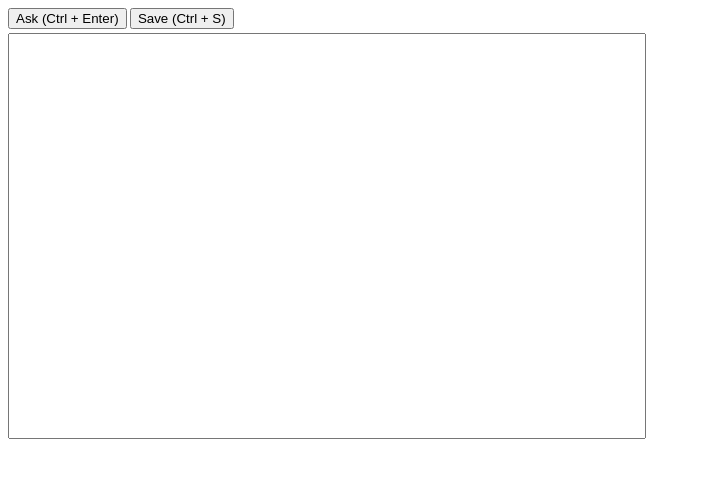
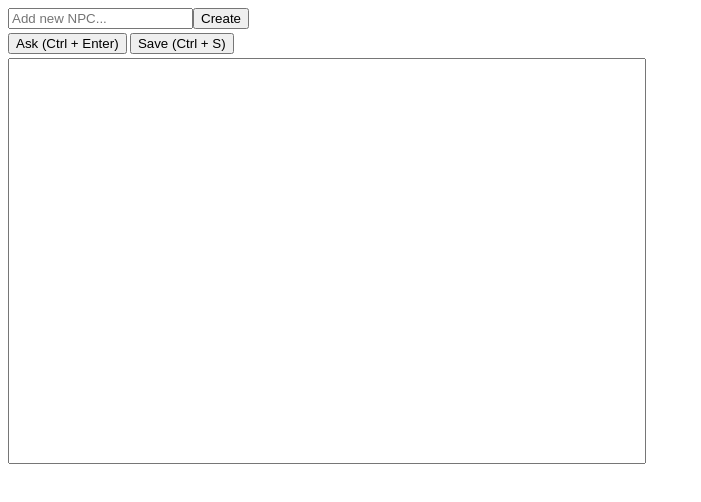
Before and after one commit to marvinisaac/solo-rpg, a Vue app: page / in a window 1280 px wide. Shown: the top 502 px of the page, without its empty margins (0-701 px from the left). Built offline with nearby package versions, Linux system fonts and the light colour scheme.

Commit message:
🚧 Create, save, and load NPCs

```diff
--- a/src/app/App.vue
+++ b/src/app/App.vue
@@ -1,4 +1,10 @@
 <template>
+    <div class="input-container">
+        <input @keyup.enter="createNpc()"
+            v-model="input.npc"
+            placeholder="Add new NPC...">
+        <button @click="createNpc()">Create</button>
+    </div>
     <div class="button-container">
         <button @click="ask()">
             <span v-if="state.isAsking">
@@ -20,6 +26,11 @@
     <div>
         <textarea id="textarea" v-model="text"></textarea>
     </div>
+    <div class="list-container">
+        <ul>
+            <li v-for="npc in list.npc" :key="npc">{{npc}}</li>
+        </ul>
+    </div>
 </template>
 
 <script>
@@ -30,13 +41,20 @@ import dexie from 'dexie'
 export default {
     data: () => ({
         db: undefined,
+        input: {
+            npc: ''
+        },
+        list: {
+            npc: []
+        },
         state: {
+            campaignId: 0,
             isAsking: false,
             isSaving: false
         },
         text: ''
     }),
-    created () {
+    async created () {
         this.text = localStorage.getItem('text') || ''
 
         // Hotkeys do NOT work with inputs by default
@@ -50,12 +68,22 @@ export default {
             this.save()
         })
 
+        // Initialize indexedDB
         this.db = new dexie('solo-rpg')
         this.db.version(1).stores({
             campaign: '++id, name',
             npc: '++id, campaignId, name',
             thread: '++id, campaignId, description',
             location: '++id, campaignId, name'
+        })
+
+        // Load saved items, if any
+        const filter = {
+            campaignId: this.state.campaignId
+        }
+        const rawNpc = await this.db.npc.where(filter).toArray() || []
+        rawNpc.forEach(npc => {
+            this.list.npc.push(npc.name)
         })
     },
     methods: {
@@ -77,6 +105,17 @@ export default {
                 this.state.isAsking = false
                 this.save()
             }, 500);
+        },
+        async createNpc() {
+            const npc = this.input.npc
+            this.list.npc.push(npc)
+            await this.db.npc.put({
+                campaignId: this.state.campaignId,
+                name: npc
+            })
+
+            // Clear input
+            this.input.npc = ''
         },
         save() {
             this.state.isSaving = true
@@ -104,4 +143,7 @@ textarea {
         margin-right: 0.25em;
     }
 }
+.input-container {
+    margin-bottom: 0.25em;
+}
 </style>
```
